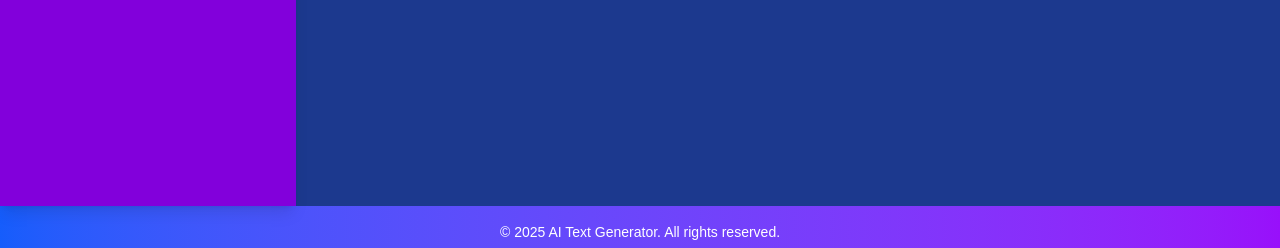
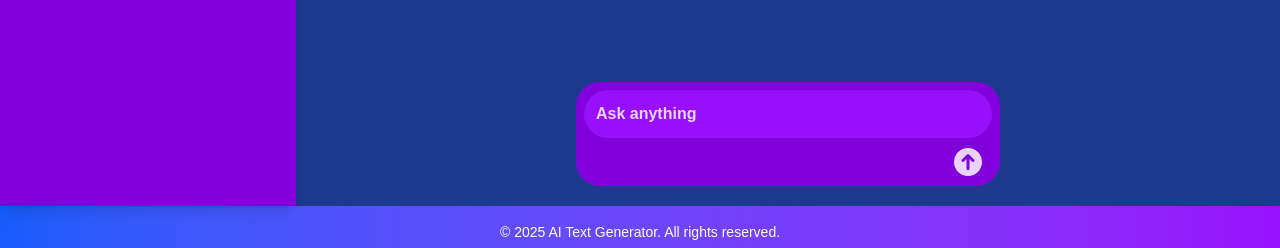
Before and after one commit to sajid13673/promptly-frontend-nextjs-v1, a Next.js app: page /chat in a window 1280 px wide. Shown: the part 650-898 px from the top of the page. Built offline with nearby package versions, Linux system fonts and the light colour scheme; no server answers.

Commit message:
refactor: adapt ChatForm for shared use in Chat and Conversation pages

```diff
--- a/src/app/(site)/(chat)/[chatId]/page.tsx
+++ b/src/app/(site)/(chat)/[chatId]/page.tsx
@@ -1,4 +1,5 @@
 "use client";
+import ChatForm from "@/components/chatForm";
 import { getConversationById } from "@/lib/api";
 import type { Conversation } from "@/types/Conversation";
 import { Message } from "@/types/Message";
@@ -40,6 +41,9 @@ function Conversation({ params }: { params: Promise<{ chatId: string }> }) {
             );
           })}
       </div>
+      <div className="mt-auto w-md p-3">
+        <ChatForm conversation={conversation} setConversation={setConversation}/>
+      </div>
     </div>
   );
 }
--- a/src/app/(site)/(chat)/page.tsx
+++ b/src/app/(site)/(chat)/page.tsx
@@ -1,5 +1,6 @@
 "use client";
 
+import ChatForm from "@/components/chatForm";
 import { generate } from "@/lib/api";
 import withAuth from "@/lib/withAuth";
 import { Conversation } from "@/types/Conversation";
@@ -28,31 +29,7 @@ function Chat() {
         <h2 className="text-3xl bold mb-3 text-purple-200 text-center font-bold">
           What's on your mind today ?
         </h2>
-        <form onSubmit={handleSubmit}>
-          <div className="flex flex-col gap-2 bg-purple-700 p-2 rounded-3xl">
-            <textarea
-              rows={1}
-              onInput={(e: React.FormEvent<HTMLTextAreaElement>) => {
-                const target = e.target as HTMLTextAreaElement;
-                target.style.height = "auto";
-                const maxHeight = 200;
-                target.style.height = `${Math.min(
-                  target.scrollHeight,
-                  maxHeight
-                )}px`;
-                target.style.overflowY =
-                  target.scrollHeight > maxHeight ? "scroll" : "hidden";
-              }}
-              className="w-full resize-none placeholder-purple-200 bg-purple-600 text-white py-3 px-3 rounded-3xl font-semibold transition disabled:opacity-50 scrollbar-thin scrollbar-thumb-purple-300 scrollbar-track-transparent focus:outline-none focus:ring-0 focus:border-transparent"
-              placeholder="Ask anything"
-              style={{ maxHeight: "200px" }}
-              onChange={(e) => setMessage(e.target.value)}
-            />
-            <button type="submit" className="cursor-pointer w-fit ml-auto mr-2">
-              <ArrowUpCircleIcon className="h-8 w-8 text-purple-200 " />
-            </button>
-          </div>
-        </form>
+        <ChatForm conversation={conversation} setConversation={setConversation}/>
       </div>
   );
 }
--- /dev/null
+++ b/src/components/chatForm.tsx
@@ -0,0 +1,52 @@
+"use client";
+import { generate } from '@/lib/api';
+import { Conversation } from '@/types/Conversation';
+import { GenerateResponse } from '@/types/generateResponse';
+import { ArrowUpCircleIcon } from '@heroicons/react/16/solid';
+import { JSX, useState } from 'react'
+
+function ChatForm({conversation, setConversation} : {conversation: Conversation | null, setConversation: (updatedConversation: Conversation) => void}): JSX.Element {
+      const [message, setMessage] = useState<string>("");
+    const handleSubmit = async (e: React.FormEvent) => {
+        e.preventDefault();
+
+        try {
+          const res: GenerateResponse = await generate({
+            message,
+            conversationId: conversation?.id ?? null,
+          });
+          setConversation(res.conversation);
+        } catch (err) {
+          console.error(err);
+        }
+      };
+  return (
+    <form onSubmit={handleSubmit}>
+          <div className="flex flex-col gap-2 bg-purple-700 p-2 rounded-3xl">
+            <textarea
+              rows={1}
+              onInput={(e: React.FormEvent<HTMLTextAreaElement>) => {
+                const target = e.target as HTMLTextAreaElement;
+                target.style.height = "auto";
+                const maxHeight = 200;
+                target.style.height = `${Math.min(
+                  target.scrollHeight,
+                  maxHeight
+                )}px`;
+                target.style.overflowY =
+                  target.scrollHeight > maxHeight ? "scroll" : "hidden";
+              }}
+              className="w-full resize-none placeholder-purple-200 bg-purple-600 text-white py-3 px-3 rounded-3xl font-semibold transition disabled:opacity-50 scrollbar-thin scrollbar-thumb-purple-300 scrollbar-track-transparent focus:outline-none focus:ring-0 focus:border-transparent"
+              placeholder="Ask anything"
+              style={{ maxHeight: "200px" }}
+              onChange={(e) => setMessage(e.target.value)}
+            />
+            <button type="submit" className="cursor-pointer w-fit ml-auto mr-2">
+              <ArrowUpCircleIcon className="h-8 w-8 text-purple-200 " />
+            </button>
+          </div>
+        </form>
+  )
+}
+
+export default ChatForm
```
